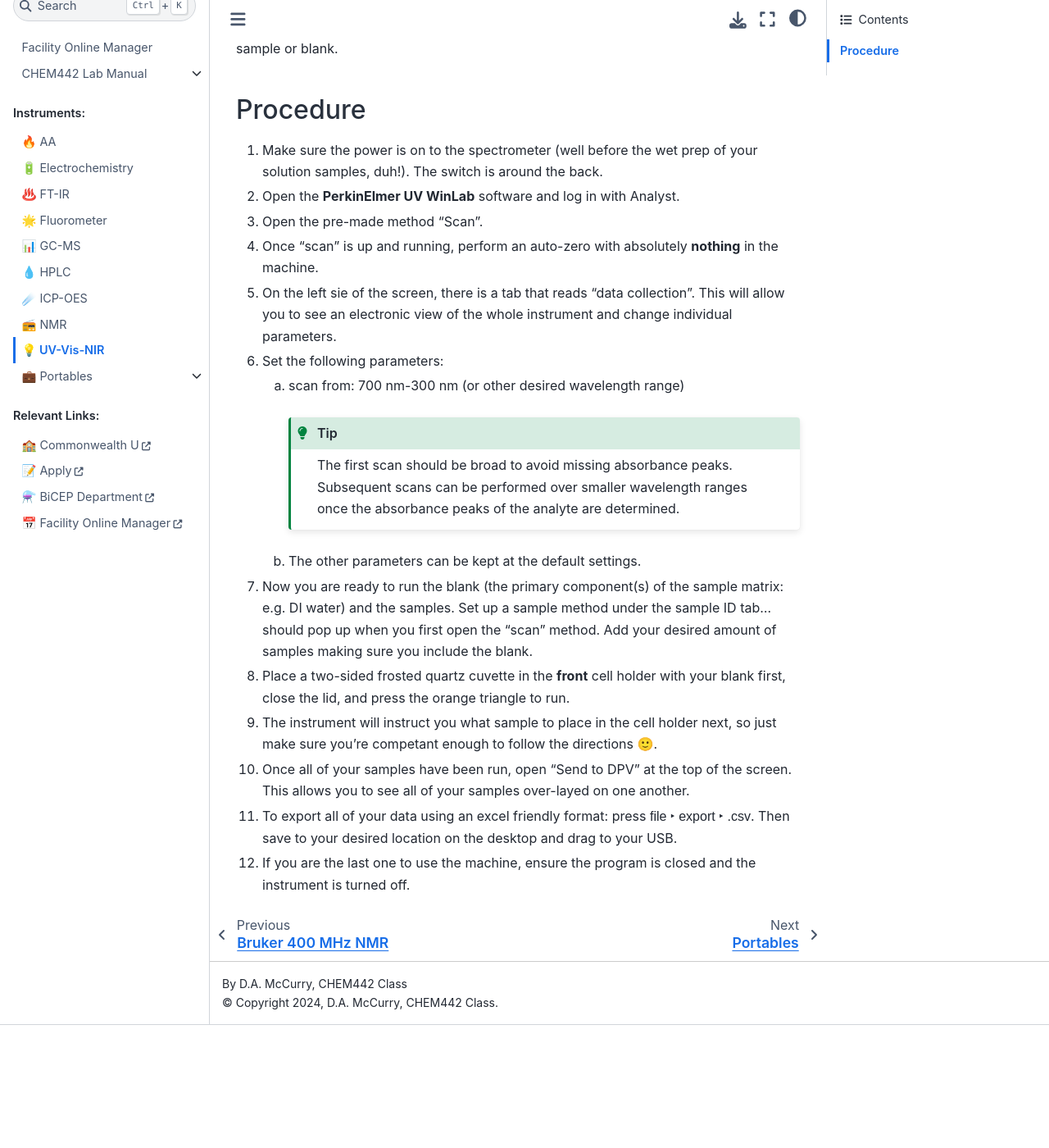
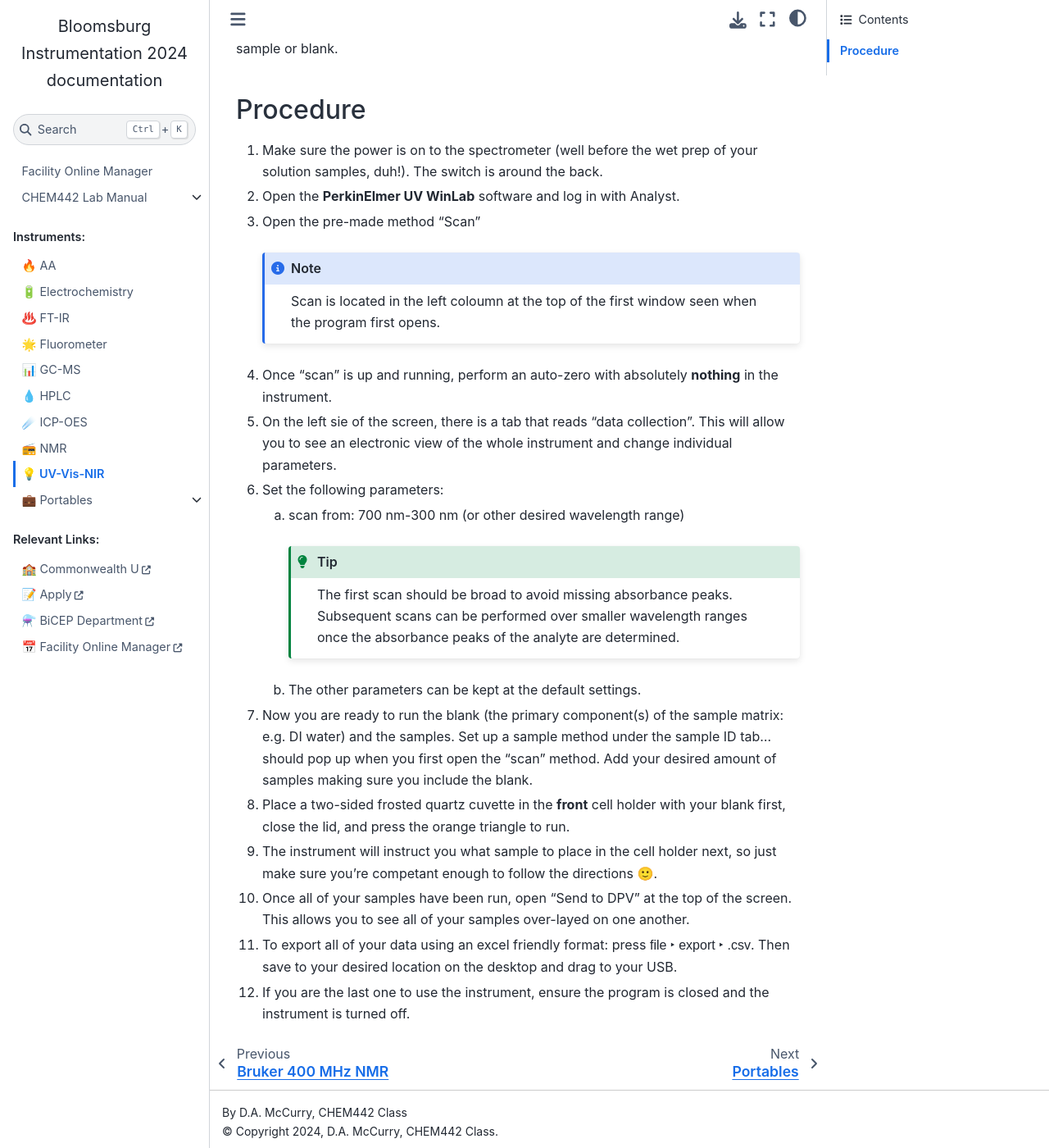
Before and after one commit to danian95/InstDocs, a Sphinx documentation site: the page built from docs/source/instruments/PELambda1050/docs.rst, in a window 1280 px wide and 1400 px high, scrolled down 336 px. Shown: the whole window at 82% size. Built offline with Sphinx 7.4.7 and the Sphinx Book theme 1.1.4, drawn with Linux system fonts in a browser that asks for light colours; before the commit the page ends 1586 px from its top, so only the background shows below that.

Commit message:
Updated UV-Vis with student edits

```diff
--- a/docs/source/instruments/PELambda1050/docs.rst
+++ b/docs/source/instruments/PELambda1050/docs.rst
@@ -19,9 +19,14 @@
 1. Make sure the power is on to the spectrometer (well before the wet
    prep of your solution samples, duh!). The switch is around the back.
 2. Open the :program:`PerkinElmer UV WinLab` software and log in with Analyst.
-3. Open the pre-made method “Scan”.
+3. Open the pre-made method “Scan”
+
+   .. note::
+      Scan is located in the left coloumn at the top of the first window seen
+      when the program first opens.
+
 4. Once “scan” is up and running, perform an auto-zero with absolutely
-   **nothing** in the machine.
+   **nothing** in the instrument.
 5. On the left sie of the screen, there is a tab that reads “data
    collection”. This will allow you to see an electronic view of the
    whole instrument and change individual parameters.
@@ -53,5 +58,5 @@
 11. To export all of your data using an excel friendly format: press
     :menuselection:`file --> export --> .csv`. Then save to your desired location on the
     desktop and drag to your USB.
-12. If you are the last one to use the machine, ensure the program is
+12. If you are the last one to use the instrument, ensure the program is
     closed and the instrument is turned off.
```
